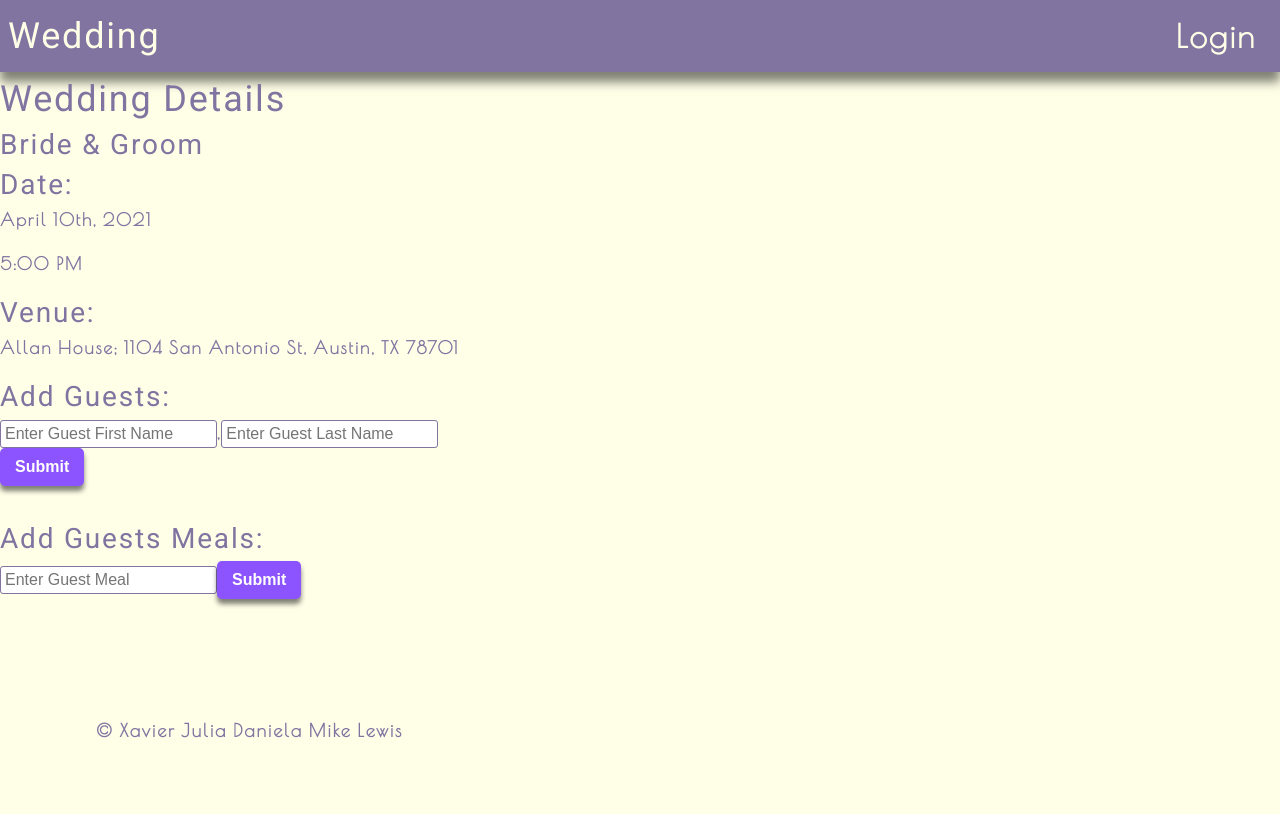
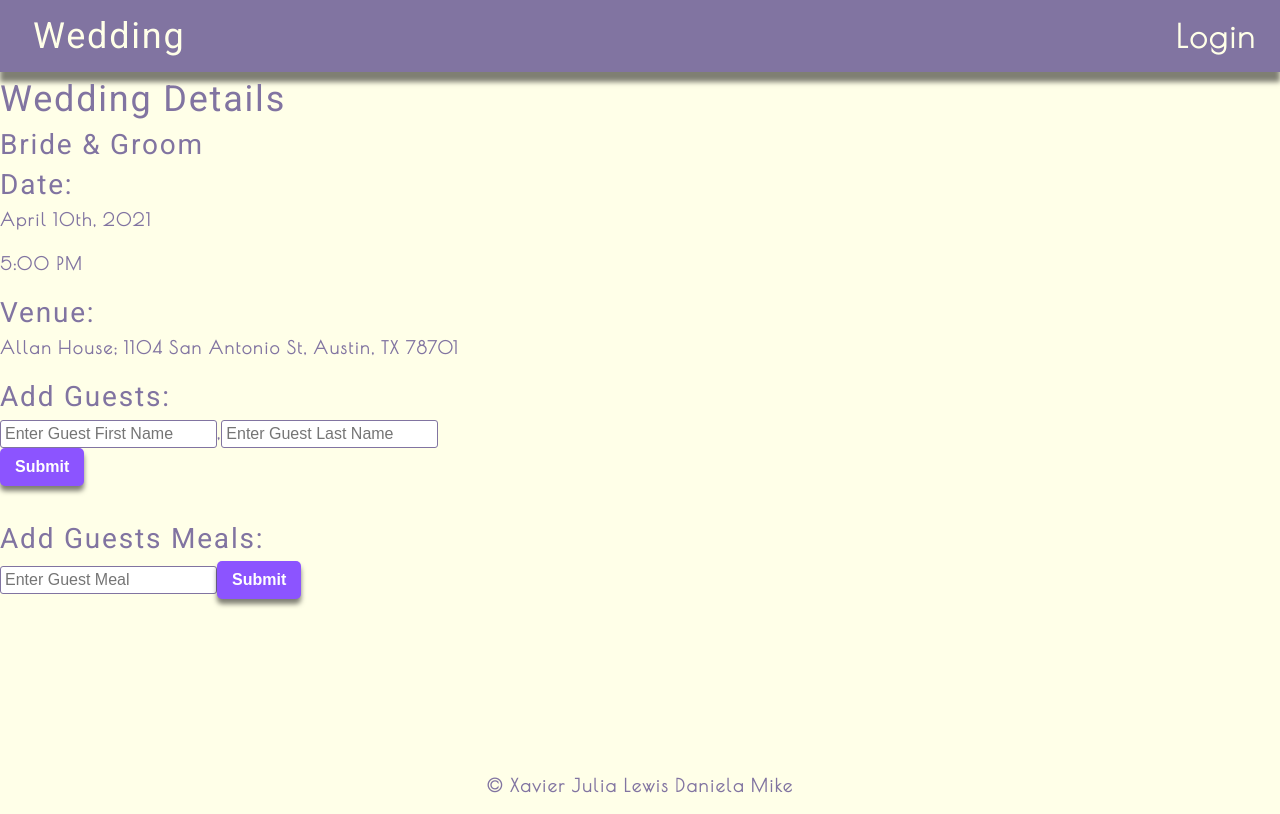
Before and after one commit to x64515/weddings, a React (Create React App) app in the folder client/: page /weddingdetails in a window 1280 px wide. Built offline with nearby package versions, Linux system fonts and the light colour scheme.

Commit message:
moved footer content center, rearranged names, still need to add links

```diff
--- a/client/src/components/Footer/index.js
+++ b/client/src/components/Footer/index.js
@@ -2,8 +2,8 @@ import React from "react";
 
 const Footer = () => {
   return (
-    <footer className="w-100 mt-auto bg-secondary p-4">
-      <div className="container">&copy; Xavier Julia Daniela Mike Lewis </div>
+    <footer className="footer-wrapper">
+      <div className="copy">&copy; Xavier Julia Lewis Daniela Mike </div>
     </footer>
   );
 };
--- a/client/src/index.css
+++ b/client/src/index.css
@@ -90,10 +90,13 @@ header {
   background: var(--dark);
   width: 100%;
   height: 9vh;
-  box-shadow: 0px 10px 10px rgba(0, 0, 0, 0.5);
   align-items: center;
+  box-shadow: 0px 10px 5px rgba(0, 0, 0, 0.5);
 }
 
+header h1 {
+  margin-left: 25px;
+}
 header ul {
   display: flex;
   justify-content: flex-end;
@@ -137,7 +140,7 @@ button {
   background-repeat: no-repeat;
   height: 100%;
   display: flex;
-
+  box-shadow: 0px 5px 5px rgba(0, 0, 0, 0.5);
 
 }
 
@@ -151,6 +154,19 @@ button {
 }
 .homepage button {
   padding: 10px 100px;
+}
+
+/* FOOTER STYLES */
+.copy {
+  margin: 15px
+}
+
+.footer-wrapper {
+  display: flex;
+  align-items: center;
+  justify-content: center;
+  text-align: center;
+  padding-top: 40px;
 }
 img {
   max-width: 100%;
@@ -202,7 +218,7 @@ textarea {
 }
 
 .container {
-  width: 85%;
+  width: auto;
   max-width: 1200px;
   margin-left: auto;
   margin-right: auto;
```
